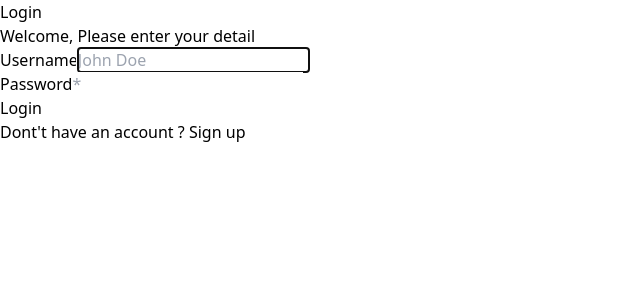
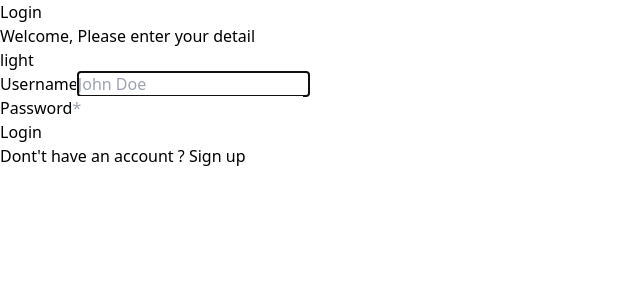
Before and after one commit to ardin2001/atomic-design-react, a React (Vite) app: page /login in a window 1280 px wide. Shown: the top 300 px of the page, without its empty margins (0-640 px from the left). Built offline with nearby package versions, Linux system fonts and the light colour scheme.

Commit message:
context react

```diff
--- a/src/components/fragments/formLogin.jsx
+++ b/src/components/fragments/formLogin.jsx
@@ -1,9 +1,10 @@
 import InputForm from "../elements/input";
 import { Button } from "../elements/button";
-import { useEffect, useRef, useState } from "react";
+import { useContext, useEffect, useRef, useState } from "react";
 import { useNavigate } from "react-router-dom";
 import { loginUser } from "../../utils/api";
 import useError from "../../hooks/useError";
+import { ContextTheme } from "../../context/CreateContext";
 
 const FormLogin = () => {
   const [error, setError] = useState("");
@@ -11,10 +12,16 @@ const FormLogin = () => {
   const [errPassword, setErrPassword] = useError("");
   const focusRef = useRef('');
   const navigate = useNavigate();
+  const {theme,setTheme} = useContext(ContextTheme)
 
   useEffect(() =>{
     focusRef.current.focus();
   },[])
+
+  const HandlerTheme = () =>{
+    setTheme(prev => !prev)
+  }
+
   const onSubmitHandler = (event) => {
     event.preventDefault();
     async function Login(username, password) {
@@ -39,6 +46,9 @@ const FormLogin = () => {
 
   return (
     <form onSubmit={onSubmitHandler}>
+      <div className={`${theme ? 'bg-red-500' :'bg-green-500'} text-white fixed p-3 top-10 left-3/4`} onClick={HandlerTheme}>
+        <p>{theme ? 'light' : 'dark'}</p>
+      </div>
       {errUsername!="" ? <p>{errUsername}</p> : false}
       <InputForm
         htmlFor="username"
--- /dev/null
+++ b/src/context/CreateContext.js
@@ -0,0 +1,5 @@
+import { createContext } from "react";
+
+const ContextTheme = createContext(true);
+
+export {ContextTheme}
--- a/src/pages/login.jsx
+++ b/src/pages/login.jsx
@@ -1,12 +1,17 @@
 import AuthLayout from "../components/layouts/authlayouts";
 import FormLogin from "../components/fragments/formLogin";
+import { ContextTheme } from "../context/CreateContext";
+import { useState } from "react";
 
-const LoginPage = () =>{
-    return(
-        <AuthLayout title="Login">
-            <FormLogin />
-        </AuthLayout>
-    )
-}
+const LoginPage = () => {
+  const [theme, setTheme] = useState(true);
+  return (
+    <AuthLayout title="Login">
+      <ContextTheme.Provider value={{ theme, setTheme }}>
+        <FormLogin />
+      </ContextTheme.Provider>
+    </AuthLayout>
+  );
+};
 
 export default LoginPage;
```
